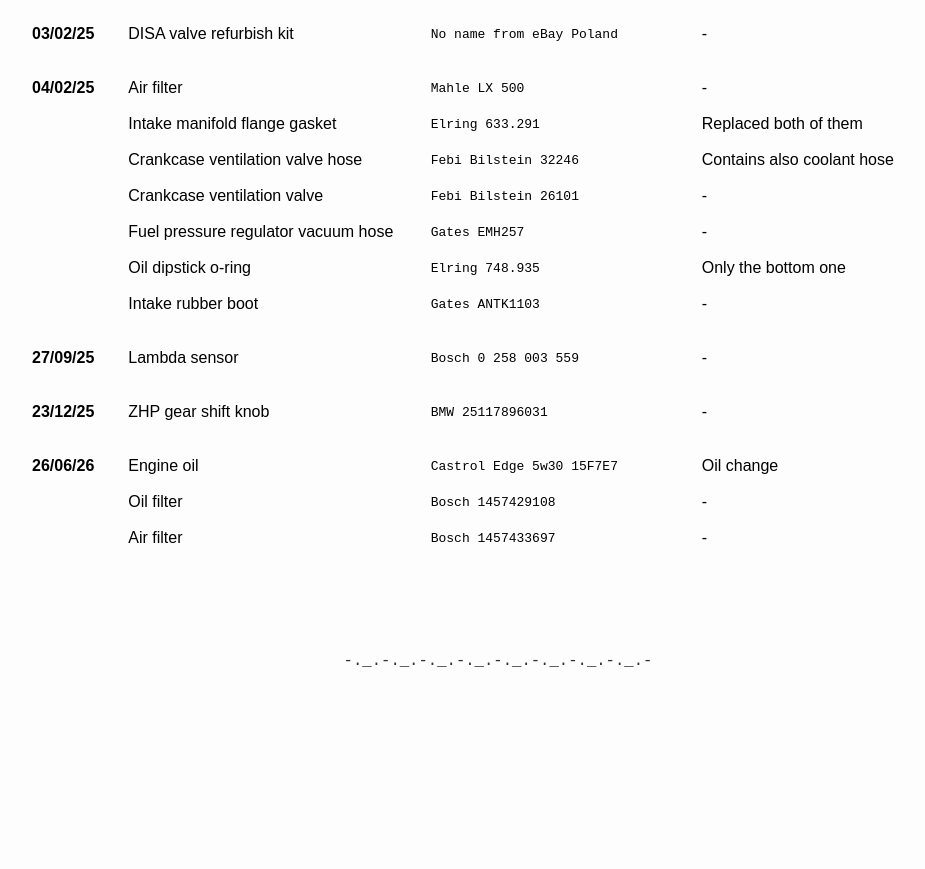
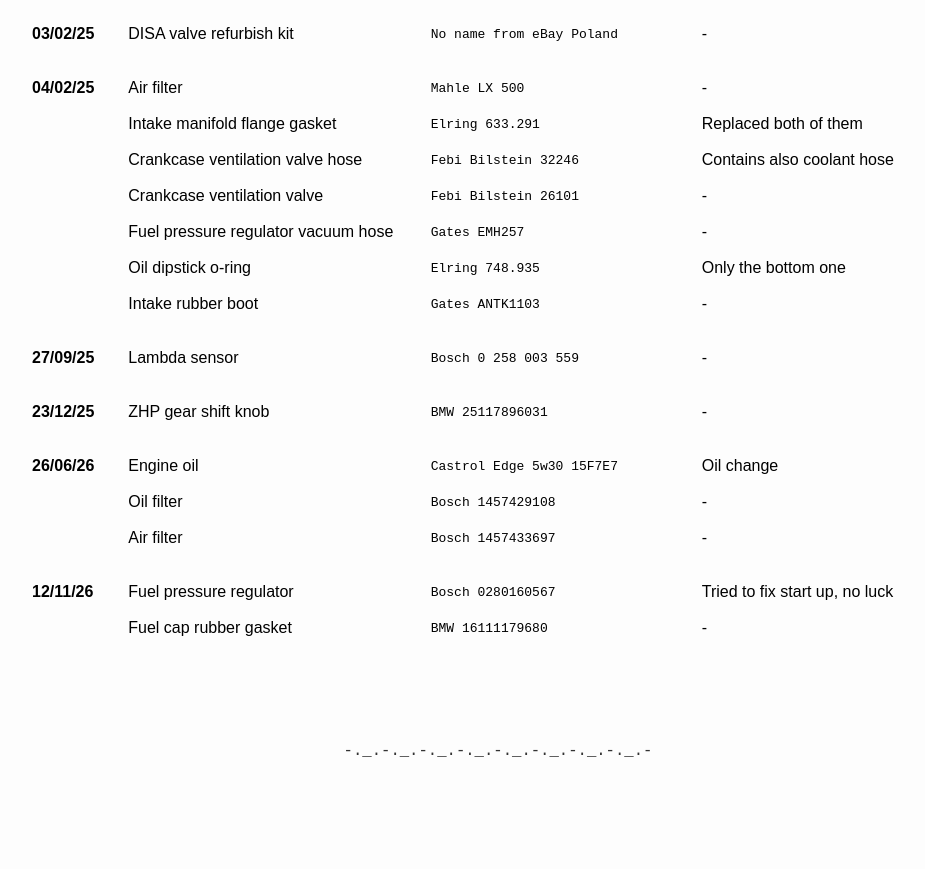
Before and after one commit to Jorgeelalto/homepage, a plain HTML site: page web/docs/cars/z3_service.html in a window 1280 px wide. Shown: the part 2572-3441 px from the top of the page, without its empty margins (142-1067 px from the left). Before the commit the page ends 3351 px from the top, so only its background shows below. Drawn offline with Linux system fonts and the light colour scheme.

Commit message:
Add small Z3 service

```diff
--- a/web/docs/cars/z3_service.html
+++ b/web/docs/cars/z3_service.html
@@ -483,6 +483,21 @@
                         <th class="item-monospace">Bosch 1457433697</th>
                         <th class="item-normal">-</th>
                     </tr>
+
+                    <!-- .*.*.*.*.*.*.*.*.*.*. --> <tr><th></th></tr>
+                    <tr>
+                        <th>12/11/26</th>
+                        <th class="item-normal">Fuel pressure regulator</th>
+                        <th class="item-monospace">Bosch 0280160567</th>
+                        <th class="item-normal">Tried to fix start up, no luck</th>
+                    </tr>
+
+                    <tr>
+                        <th></th>
+                        <th class="item-normal">Fuel cap rubber gasket</th>
+                        <th class="item-monospace">BMW 16111179680</th>
+                        <th class="item-normal">-</th>
+                    </tr>
                 </table>
 
             </section>
```
